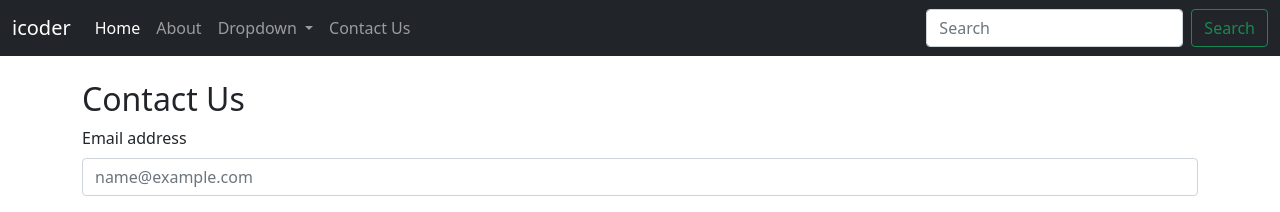
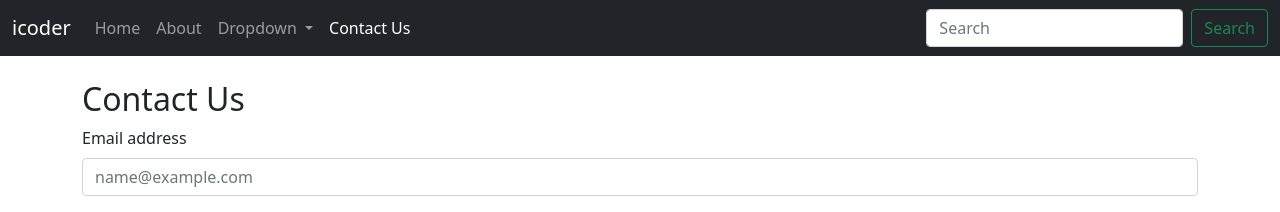
Before and after one commit to mrperfectdeveloper/iCoderBootstrap, a Jekyll site: the page contact.html, which Jekyll copies as it is, in a window 1280 px wide. Shown: the top 212 px of the page. Built offline with Jekyll 4.4.1, drawn with Linux system fonts in a browser that asks for light colours.

Commit message:
Update contact.html

```diff
--- a/contact.html
+++ b/contact.html
@@ -25,7 +25,7 @@
             <div class="collapse navbar-collapse" id="navbarSupportedContent">
                <ul class="navbar-nav me-auto mb-2 mb-lg-0">
                     <li class="nav-item">
-                        <a class="nav-link active" aria-current="page" href="/iCoderBootstrap/">Home</a>
+                        <a class="nav-link" aria-current="page" href="/iCoderBootstrap/">Home</a>
                     </li>
                     <li class="nav-item">
                         <a class="nav-link" href="/iCoderBootstrap/about.html">About</a>
@@ -46,7 +46,7 @@
                         </ul>
                     </li>
                     <li class="nav-item">
-                        <a class="nav-link" href="/iCoderBootstrap/contact.html">Contact Us</a>
+                        <a class="nav-link active" href="/iCoderBootstrap/contact.html">Contact Us</a>
                     </li>
 
                 </ul>
```
